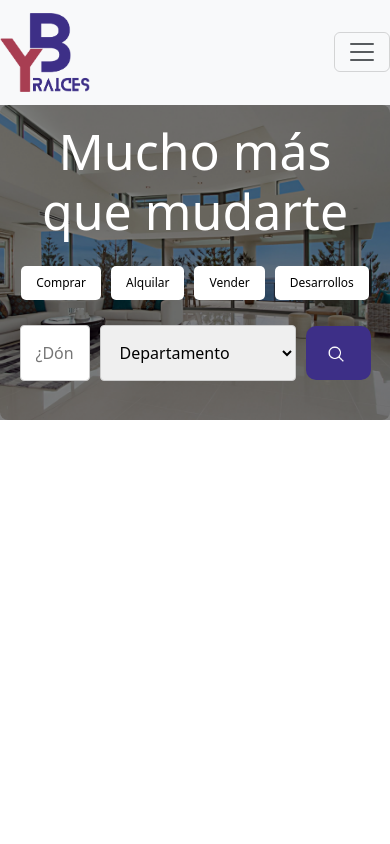
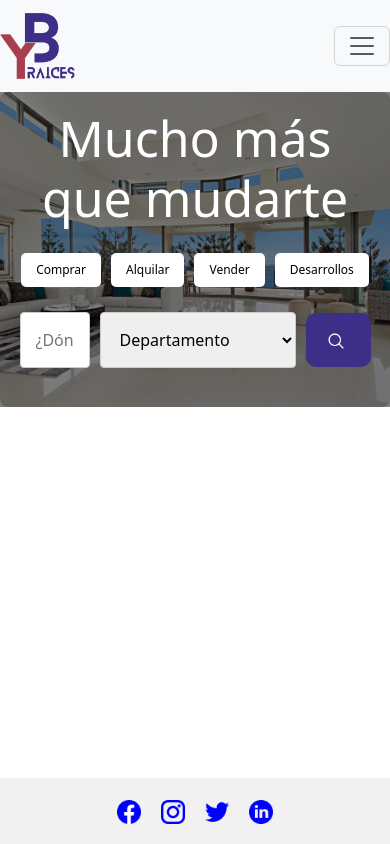
Before and after one commit to agustinrosa22/front-byraices, a React (Create React App) app: page / in a window 390 px wide. Built offline with nearby package versions, Linux system fonts and the light colour scheme.

Commit message:
arreglo de navbar

```diff
--- a/src/App.js
+++ b/src/App.js
@@ -11,6 +11,8 @@ import Sale from './Views/Sale/Sale';
 import Rent from './Views/Rent/Rent';
 import { Routes,Route} from 'react-router-dom';
 import PropertyDetailsPage from './Views/Detail/Detail';
+import Footer from './Components/Footer/Footer';
+
 
 function App() {
   return (
@@ -26,7 +28,7 @@ function App() {
       <Route path='/rent'element={ <Rent />}/>
       <Route path='/detail/:id'element={ <PropertyDetailsPage />}/>
     </Routes>
-    {/* <Footer /> */}
+    <Footer />
   </div>
   );
 }
--- a/src/Components/NavBar/NavBar.module.css
+++ b/src/Components/NavBar/NavBar.module.css
@@ -43,7 +43,6 @@
 
 .nav-link:active {
   background-color: #007bff; /* Fondo azul cuando el enlace está activo */
-  color: #ffffff; /* Color de texto blanco */
 }
 
 
@@ -73,8 +72,8 @@
     margin-left: auto; /* Mueve el menú hacia la derecha */
 }
 
-.activeLink{
-  background-color: #007bff !important;
+.--bs-nav-link-color{
+  --bs-nav-link-color: var(--bs-navbar-color);
 }
 
 /* Establecer el tamaño de fuente para pantallas más grandes */
@@ -89,4 +88,7 @@
   :root {
     --bs-nav-link-font-size: 17px; /* Tamaño de fuente más pequeño para pantallas pequeñas */
   }
+  .img {
+    max-width: 75px;
+  }
 }
```
